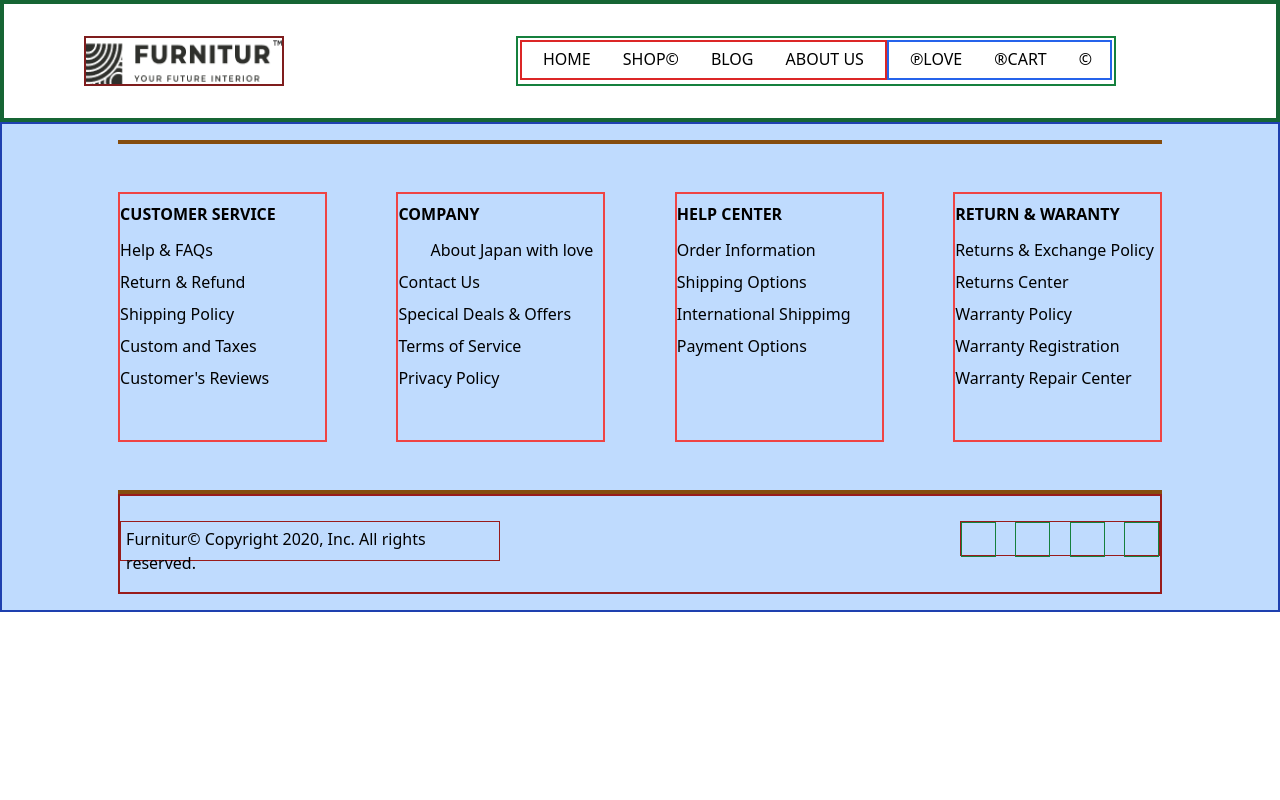
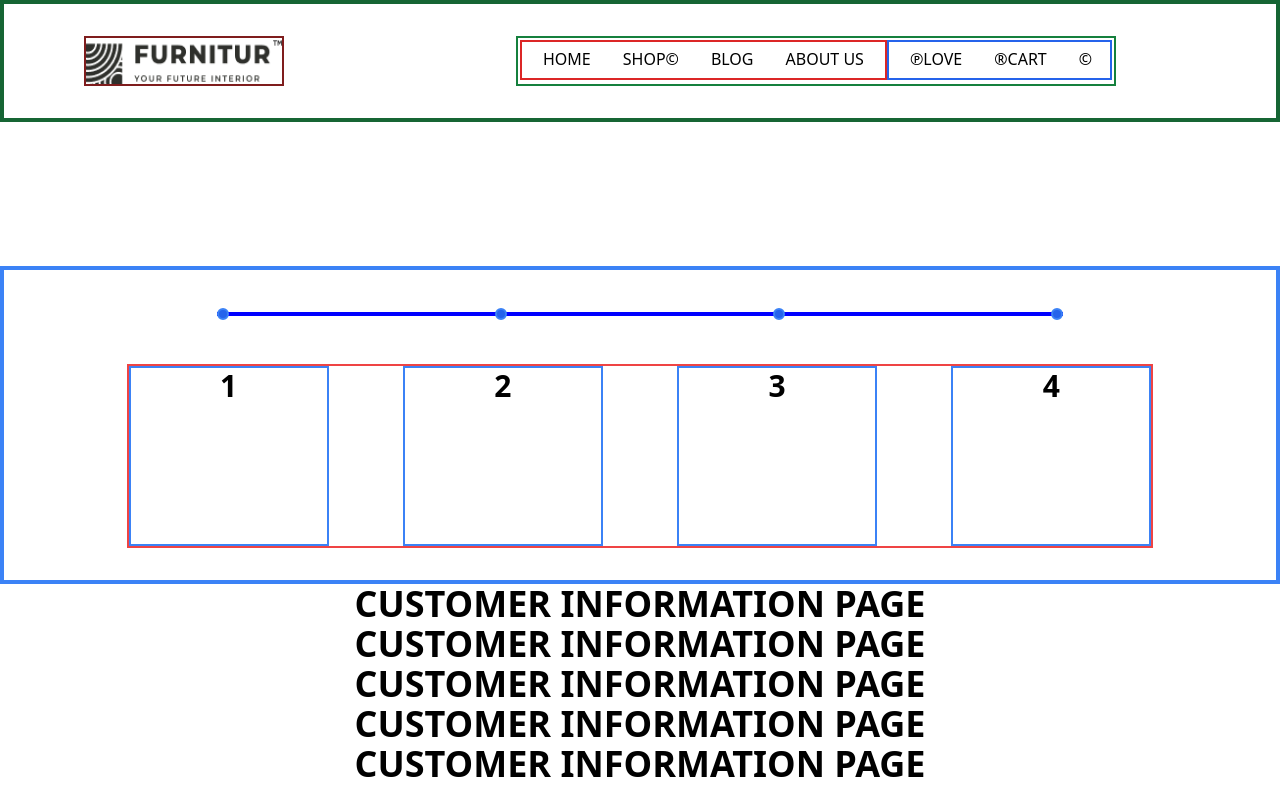
Before and after one commit to olatunji-20/furnitur, a Nuxt app: page /Info in a window 1280 px wide. Shown: the top 800 px of the page. Built offline with nearby package versions, Linux system fonts and the light colour scheme.

Commit message:
created line animation and other components

```diff
--- a/components/Cart.vue
+++ b/components/Cart.vue
@@ -28,7 +28,7 @@
                 <p class="py-4">Discount: </p>
                 <p class="py-4">Total Price:</p>
 
-                <button class="bg-red-700 w-[100%] py-2 text-white mt-16">PROCEED TO CHECKOUT</button>
+                <button class="bg-red-700 w-[100%] py-2 text-white mt-16"><NuxtLink to="/Customer">PROCEED TO CHECKOUT</NuxtLink></button>
 
             </div>
         </div>
--- /dev/null
+++ b/components/LineAnimate.vue
@@ -0,0 +1,96 @@
+<template>
+  <div>
+    <div class="border-4 border-blue-500 w-[100%] h-[auto] p-8">
+        <div class="w-[70%] h-[10px] mx-[auto] flex justify-between relative top-[6px]">
+            <div class="border-2 border-blue-500 w-[12px] h-[12px] rounded-full bg-blue-600"></div>
+            <div class="border-2 border-blue-500 w-[12px] h-[12px] rounded-full bg-blue-600"></div>
+            <div class="border-2 border-blue-500 w-[12px] h-[12px] rounded-full bg-blue-600"></div>
+            <div class="border-2 border-blue-500 w-[12px] h-[12px] rounded-full bg-blue-600"></div>
+        </div>
+
+        <div class="line">
+            <div :class="stage"></div>
+        </div>
+
+        <div class="border-2 border-red-500 w-[85%] h-[auto] mx-[auto] flex justify-between">
+            <div class="border-2 border-blue-500 w-[200px] h-[180px] font-bold text-3xl"><h1>1</h1></div>
+            <div class="border-2 border-blue-500 w-[200px] h-[180px] font-bold text-3xl"><h1>2</h1></div>
+            <div class="border-2 border-blue-500 w-[200px] h-[180px] font-bold text-3xl"><h1>3</h1></div>
+            <div class="border-2 border-blue-500 w-[200px] h-[180px] font-bold text-3xl"><h1>4</h1></div>
+        </div>
+    </div>
+  </div>
+</template>
+
+<script>
+export default {
+    props: {
+        stage: String
+    }
+}
+</script>
+
+<style>
+.line {
+    background: red;
+    width: 70%;
+    height: 4px;
+    margin: 0px auto 3rem;
+}
+.stage1 {
+    width: 25%;
+    height: 4px;
+    background: blue;
+    animation: animate1 1s ease-in;
+}
+.stage2 {
+    width: 50%;
+    height: 4px;
+    background: blue;
+    animation: animate2 1s ease-in;
+}
+.stage3 {
+    width: 75%;
+    height: 4px;
+    background: blue;
+    animation: animate3 1s ease-in;
+}
+.stage4 {
+    width: 100%;
+    height: 4px;
+    background: blue;
+    animation: animate4 1s ease-in;
+}
+@keyframes animate1 {
+    0% {
+        width: 0%
+    }
+    100% {
+        width: 25%;
+    }
+}
+@keyframes animate2 {
+    0% {
+        width: 25%
+    }
+    100% {
+        width: 50%;
+    }
+}
+@keyframes animate3 {
+    0% {
+        width: 50%
+    }
+    100% {
+        width: 75%;
+    }
+}
+@keyframes animate4 {
+    0% {
+        width: 75%
+    }
+    100% {
+        width: 100%;
+    }
+}
+</style>
--- a/pages/CartPage.vue
+++ b/pages/CartPage.vue
@@ -1,8 +1,9 @@
 <template>
-  <div>
-    <div class="border-4 border-green-600 w-[100%] h-[auto] text-center py-28">
+  <div class="text-center pt-20">
         <h1 class="font-bold text-3xl">SHOPPING CART</h1>
         <p class="font-bold my-6">THIS IS YOUR CART BASED ON WHAT YOU WANTED TO BUY</p>
+    <LineAnimate stage="stage1" />
+    <div class="border-4 border-green-600 w-[100%] h-[auto] text-center py-28">
         <div class="border-2 border-red-700 w-[80%] h-[auto] mx-[auto]">
             <Cart :cartProducts="cart"/>
         </div>
--- /dev/null
+++ b/pages/Customer.vue
@@ -0,0 +1,24 @@
+<template>
+    <div class="text-center py-36">
+        <LineAnimate stage="stage2" />
+        <NuxtLink to="/Shipping">
+            <h1 class="font-bold text-4xl">CUSTOMER PAGE</h1>
+        </NuxtLink>
+        <h1 class="font-bold text-4xl">CUSTOMER PAGE</h1>
+        <h1 class="font-bold text-4xl">CUSTOMER PAGE</h1>
+        <h1 class="font-bold text-4xl">CUSTOMER PAGE</h1>
+        <h1 class="font-bold text-4xl">CUSTOMER PAGE</h1>
+    </div>
+  </template>
+
+  <script>
+// import LineAnimate from '~/components/LineAnimate.vue'
+  export default {
+//   components: { LineAnimate },
+
+  }
+  </script>
+
+  <style>
+
+  </style>
--- /dev/null
+++ b/pages/Info.vue
@@ -0,0 +1,22 @@
+<template>
+    <div class="text-center py-36">
+        <LineAnimate stage="stage4" />
+        <NuxtLink to="/">
+            <h1 class="font-bold text-4xl">CUSTOMER INFORMATION PAGE</h1>
+        </NuxtLink>
+      <h1 class="font-bold text-4xl">CUSTOMER INFORMATION PAGE</h1>
+      <h1 class="font-bold text-4xl">CUSTOMER INFORMATION PAGE</h1>
+      <h1 class="font-bold text-4xl">CUSTOMER INFORMATION PAGE</h1>
+      <h1 class="font-bold text-4xl">CUSTOMER INFORMATION PAGE</h1>
+    </div>
+  </template>
+
+  <script>
+  export default {
+
+  }
+  </script>
+
+  <style>
+
+  </style>
--- /dev/null
+++ b/pages/Register.vue
@@ -0,0 +1,21 @@
+<template>
+  <div class="text-center py-36">
+    <LineAnimate />
+    <h1 class="font-bold text-4xl">REGISTRATION PAGE</h1>
+    <h1 class="font-bold text-4xl">REGISTRATION PAGE</h1>
+    <h1 class="font-bold text-4xl">REGISTRATION PAGE</h1>
+    <h1 class="font-bold text-4xl">REGISTRATION PAGE</h1>
+    <h1 class="font-bold text-4xl">REGISTRATION PAGE</h1>
+    <h1 class="font-bold text-4xl">REGISTRATION PAGE</h1>
+  </div>
+</template>
+
+<script>
+export default {
+
+}
+</script>
+
+<style>
+
+</style>
--- /dev/null
+++ b/pages/Shipping.vue
@@ -0,0 +1,22 @@
+<template>
+    <div class="text-center py-36">
+        <LineAnimate stage="stage3" />
+        <NuxtLink to="/Info">
+            <h1 class="font-bold text-4xl">SHIPPING PAGE</h1>
+        </NuxtLink>
+      <h1 class="font-bold text-4xl">SHIPPING PAGE</h1>
+      <h1 class="font-bold text-4xl">SHIPPING PAGE</h1>
+      <h1 class="font-bold text-4xl">SHIPPING PAGE</h1>
+      <h1 class="font-bold text-4xl">SHIPPING PAGE</h1>
+    </div>
+  </template>
+
+  <script>
+  export default {
+
+  }
+  </script>
+
+  <style>
+
+  </style>
```
